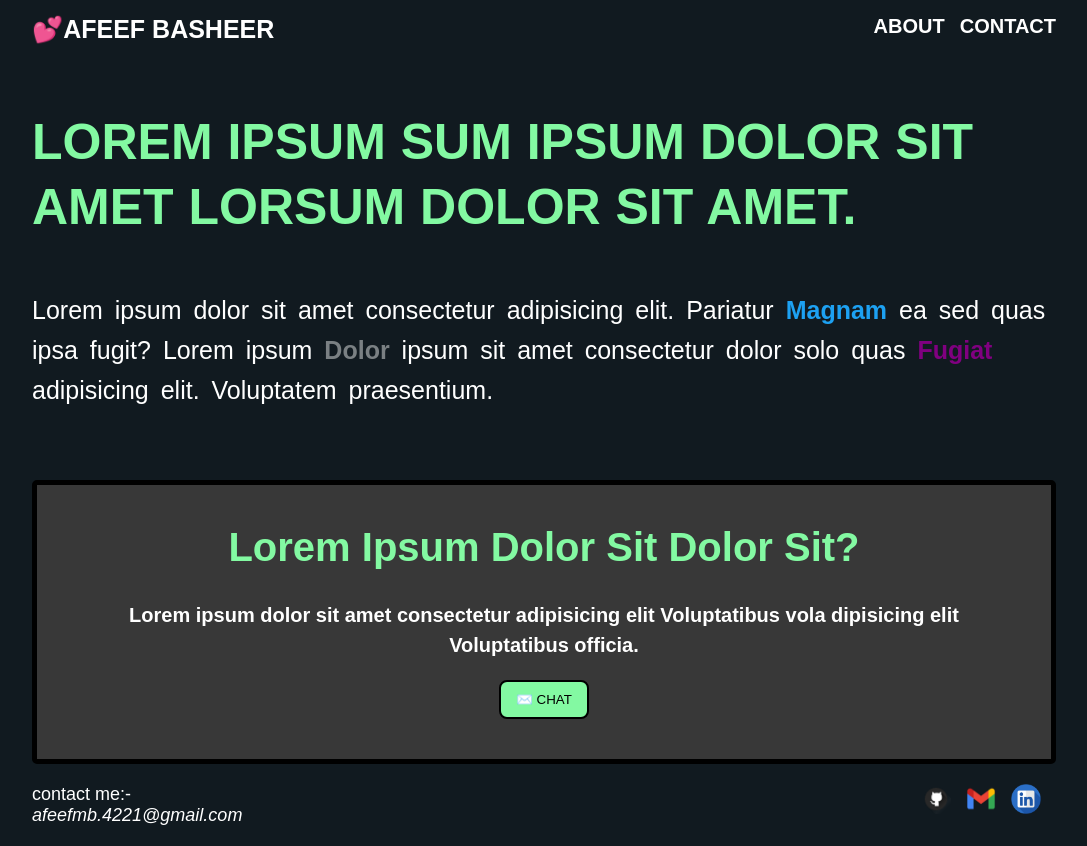
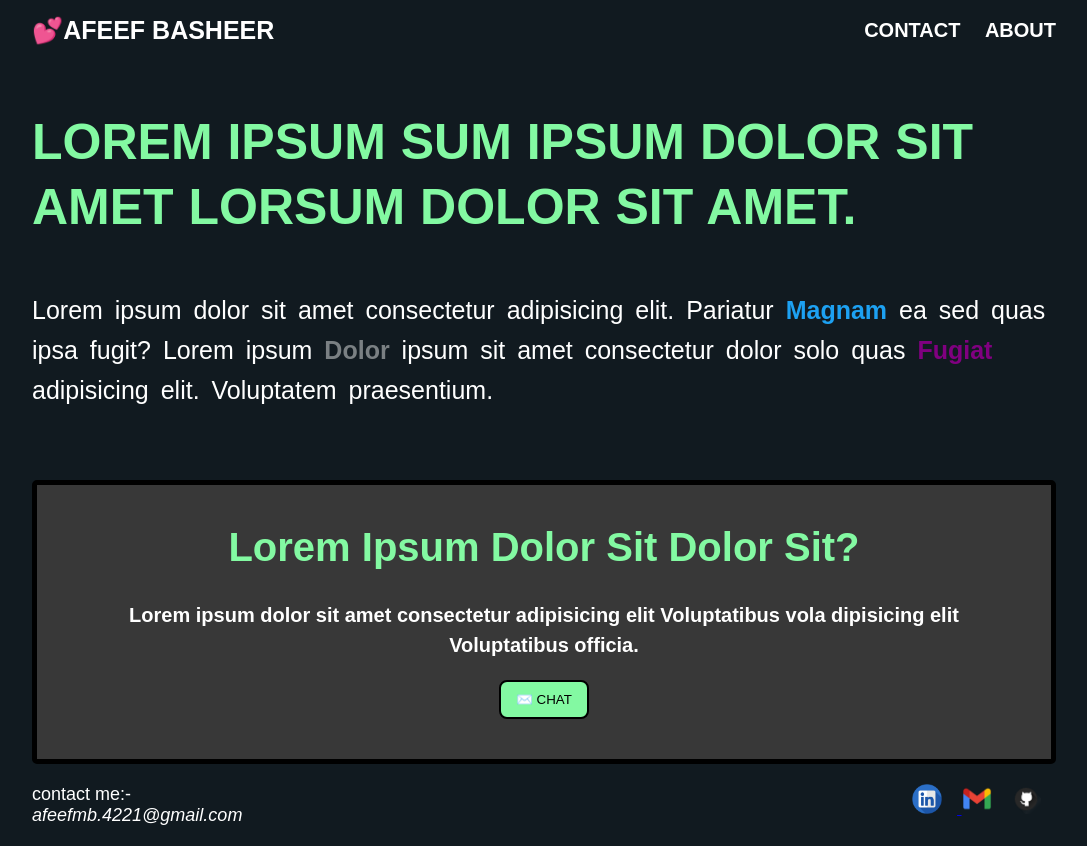
Before and after one commit to Chief-Aathil/Portfolio-Template, a plain HTML site: page index.html in a window 1280 px wide. Shown: the whole page, without its empty margins (96-1183 px from the left). Drawn offline with Linux system fonts and the light colour scheme.

Commit message:
float changed to flex

```diff
--- a/index.css
+++ b/index.css
@@ -12,20 +12,30 @@ body {
 }
 header {
   background: transparent;
+  display: flex;
+  justify-content: space-between;
+  gap: 10px;
+  align-items: center;
   padding: 15px 0;
   height: 30px;
 }
+nav a {
+  margin-right: 20px;
+}
+nav a:last-child {
+  margin: 0%;
+}
 header p {
   font-size: 25px;
-  float: left;
   color: white;
   font-weight: bolder;
   cursor: context-menu;
+
+  gap: 0;
 }
 header a:link,
 header a:visited {
   font-size: 20px;
-  float: right;
   margin-left: 15px;
   color: #fff;
   font-weight: bold;
@@ -67,7 +77,7 @@ article p a {
   text-transform: capitalize;
 }
 article p a:hover {
-  text-decoration: underline solid 3px ;
+  text-decoration: underline solid 3px;
 }
 article p a:first-child {
   color: #1da1f2;
@@ -125,30 +135,30 @@ article p a:last-child:hover {
   color: #000;
   background-color: #83f9a2;
 }
-.btn:hover{
+.btn:hover {
   background-color: rgb(16, 141, 89);
-  color:#fff;
+  color: #fff;
   transition: 0.5s;
 }
-footer p{
-
+footer{
+  display: flex;
+  justify-content: space-between;
+  margin: 20px 0px;
+}
+footer p {
   font-size: 18px;
   color: white;
-  margin: 20px 0;
   font-style: italic;
-  float: left;
   display: inline-block;
 }
-footer p::first-line{
+footer p::first-line {
   font-style: normal;
 }
-footer a img{
+footer a img {
   height: 30px;
   width: 30px;
-  float: right;
-  margin: 20px 15px 0 0;
-
+  margin: 0px 15px 0 0;
 }
-footer a:first-child{
+footer a:first-child {
   margin-right: 0px;
 }
--- a/index.html
+++ b/index.html
@@ -11,8 +11,10 @@
     <div class="mainbody">
       <header>
         <p>💕AFEEF BASHEER</p>
-        <a href="#">CONTACT</a>
-        <a href="#">ABOUT</a>
+        <nav>
+          <a href="#">CONTACT</a>
+          <a href="#">ABOUT</a>
+        </nav>
       </header>
       <article>
         <p class="description">
@@ -37,15 +39,17 @@
             contact me:- <br />
             afeefmb.4221@gmail.com
           </p>
-          <a href="https://www.linkedin.com/in/afeef-basheer-a74a06226/"
-            ><img src="images/linkdin-image.png" />
+          <div>
+            <a target="_blank" href="https://www.linkedin.com/in/afeef-basheer-a74a06226/"
+            ><img src="images/linkdin-image.png" alt="linkedin-image" />
           </a>
-          <a href="https://gmail.com"
-            ><img src="images/gmail-image.png" alt=""
+          <a target="_blank" href="https://gmail.com"
+            ><img src="images/gmail-image.png" alt="gmail-image"
           /></a>
-          <a href="https://github.com/AfeefBasheer"
+          <a target="_blank" href="https://github.com/AfeefBasheer"
             ><img src="images/github-image.png" alt="github-image"
           /></a>
+        </div>
         </footer>
       </article>
     </div>
```
